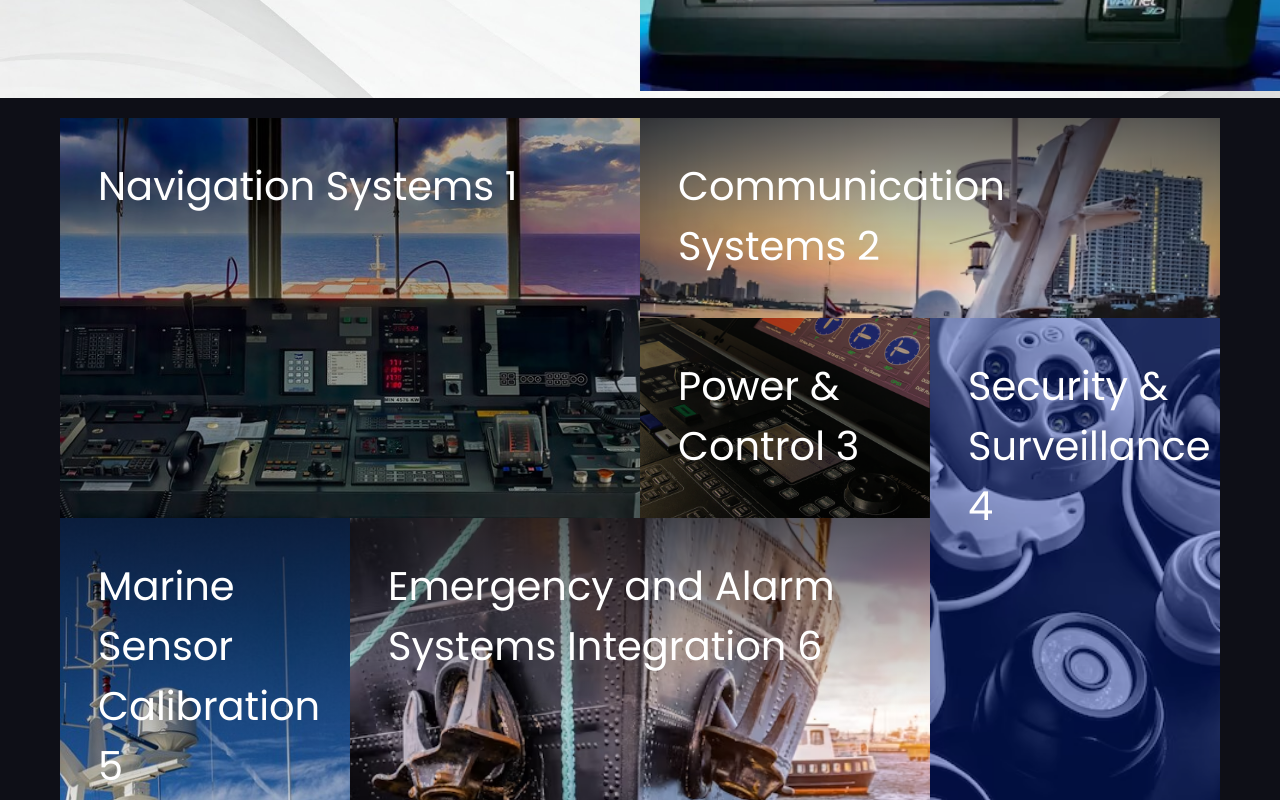
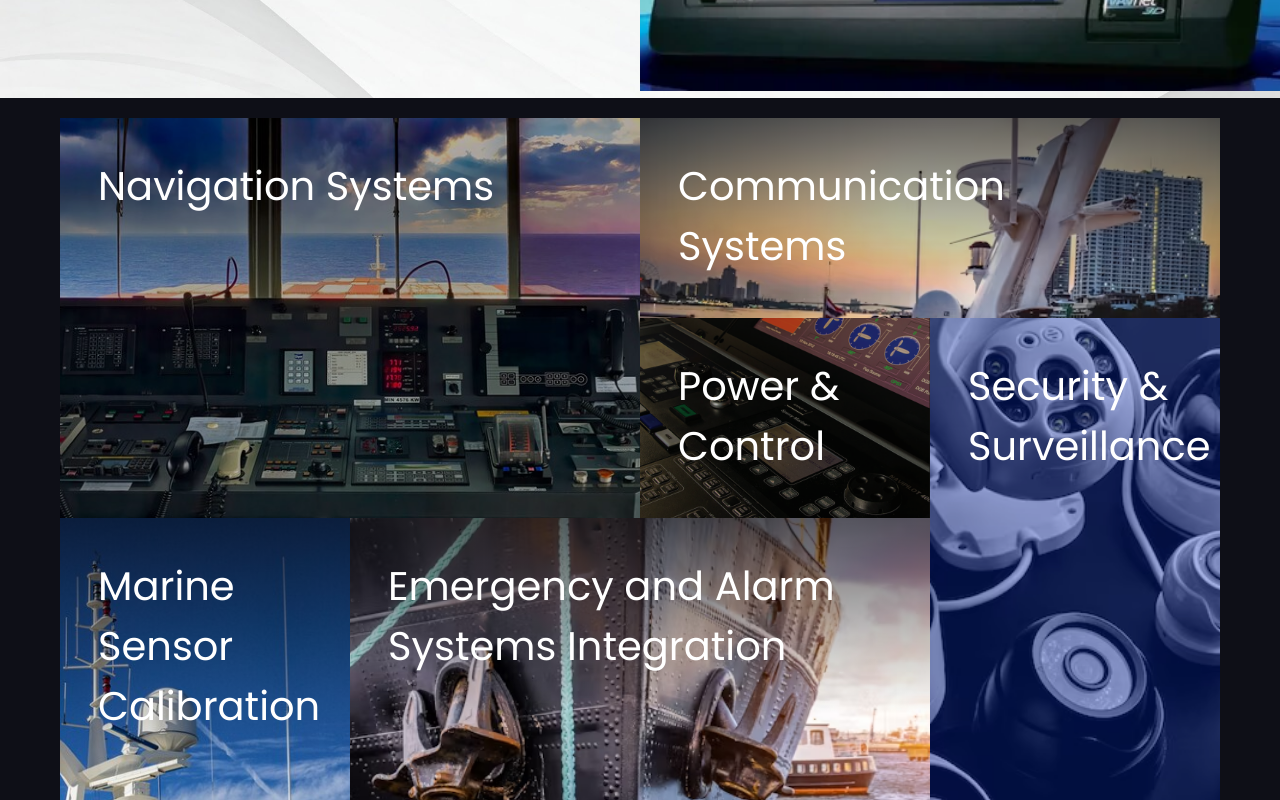
Before and after one commit to kennsawyerr/masterminds-site, a React (Vite) app: page / in a window 1280 px wide. Shown: the part 1260-2060 px from the top of the page. Built offline with nearby package versions, Linux system fonts and the light colour scheme.

Commit message:
removed grid guides

```diff
--- a/src/components/NServices.jsx
+++ b/src/components/NServices.jsx
@@ -9,41 +9,41 @@
 
 const services = [
   {
-    title: "Navigation Systems 1",
+    title: "Navigation Systems ",
     link: "#",
     src: "closeups.jpg",
     className: "grid-no-one",
     csStyles: "black-overlay",
   },
   {
-    title: "Communication Systems 2",
+    title: "Communication Systems ",
     link: "#",
     src:"ship-antenna.avif",
     className: "grid-no-two",
   },
   {
-    title: "Power & Control 3",
+    title: "Power & Control ",
     link: "#",
     src: "controls.png",
     className: "grid-no-three",
     csStyles: "black-overlay",
   },
   {
-    title: "Security & Surveillance 4",
+    title: "Security & Surveillance ",
     link: "#",
     src: "security.avif",
     className: "grid-no-four ",
     csStyles: "blue-overlay",
   },
   {
-    title: "Marine Sensor Calibration 5",
+    title: "Marine Sensor Calibration ",
     link: "#",
     src: "marine-radar.jpg",
     className: "grid-no-five",
     csStyles: "overlay",
   },
   {
-    title: " Emergency and Alarm Systems Integration  6",
+    title: " Emergency and Alarm Systems Integration  ",
     link: "#",
     src: "emergency.avif",
     className: "grid-no-six",
```
